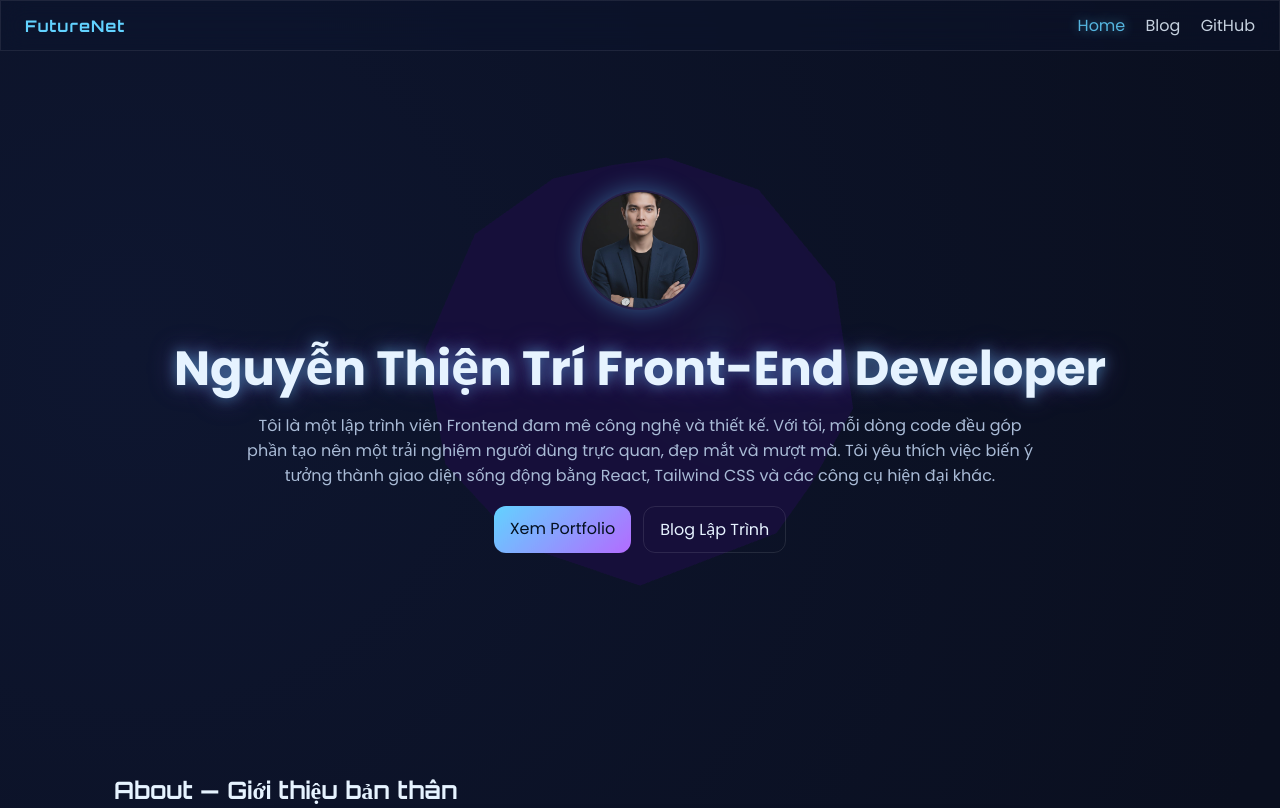
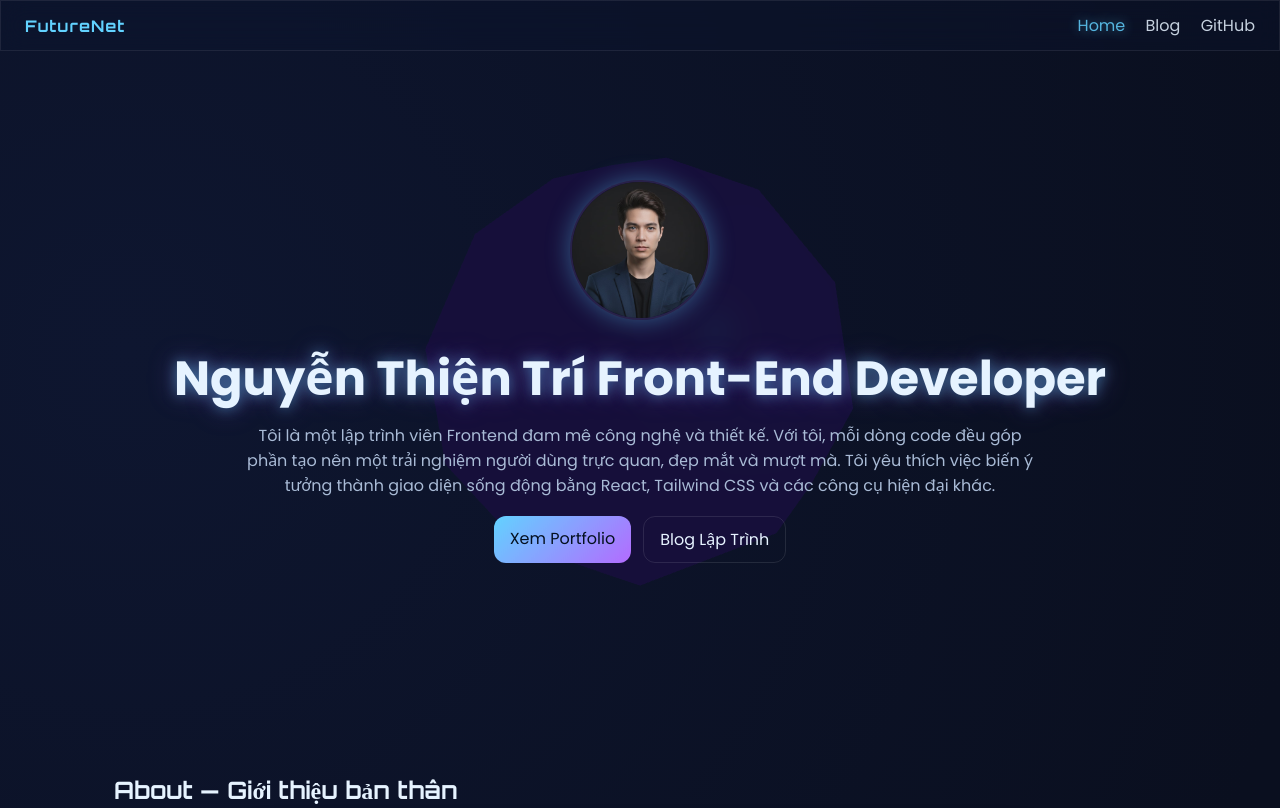
Before and after one commit to ttriIT/Portfolio, a website: page index.html in a window 1280 px wide. Shown: the top 808 px of the page. Drawn offline with nearby package versions, Linux system fonts and the light colour scheme.

Commit message:
fix box-gird

```diff
--- a/assets/css/style.css
+++ b/assets/css/style.css
@@ -103,7 +103,7 @@
 .hero { position:relative; min-height: 80vh; display:flex; align-items:center; justify-content:center; overflow:hidden; }
 #hero-canvas { position:absolute; inset:0; width:100%; height:100%; }
 .hero__content { position:relative; z-index:2; text-align:center; padding: 24px; }
-.hero__avatar { width: 120px; height:120px; border-radius:50%; object-fit:cover; box-shadow: 0 0 24px rgba(98,210,255,.4); border: 2px solid rgba(255,255,255,.08); }
+.hero__avatar { width: 140px; height:140px; border-radius:50%; object-fit:cover; object-position: top center; box-shadow: 0 0 24px rgba(98,210,255,.4); border: 2px solid rgba(255,255,255,.08); }
 .hero__title { font-size: clamp(28px, 5vw, 48px); margin: 16px 0 8px; }
 .hero__subtitle { color: var(--muted); max-width: 800px; margin: 0 auto 18px; }
 .hero__actions { display:flex; gap:12px; justify-content:center; }
```
